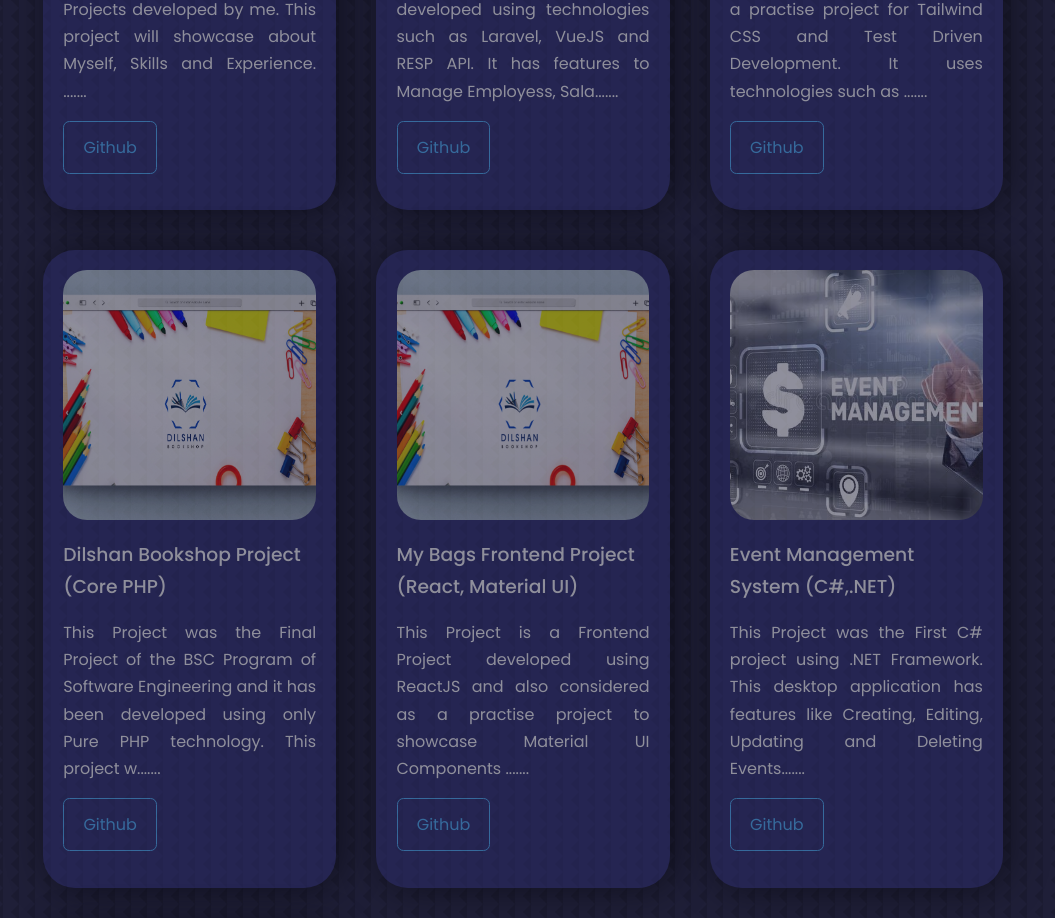
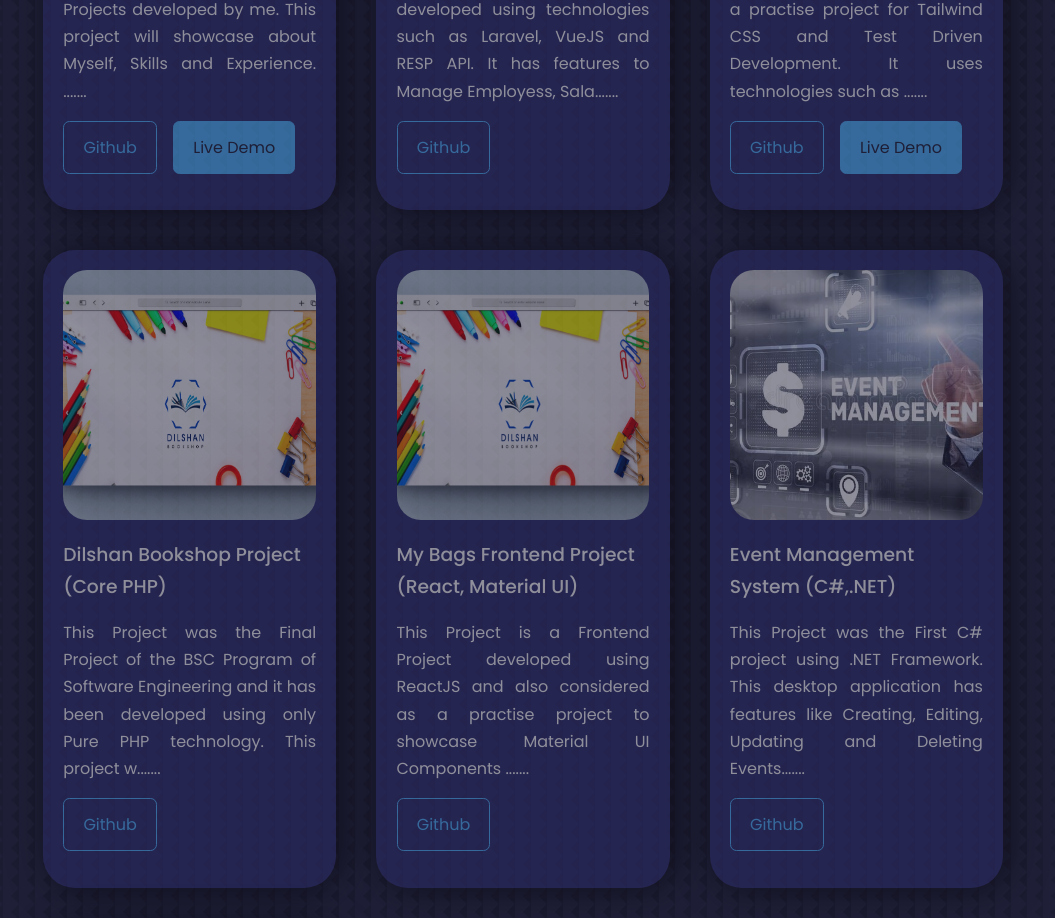
Before and after one commit to Enok12/react-portfolio, a React (Create React App) app: page / in a window 1280 px wide. Shown: the part 3720-4638 px from the top of the page, without its empty margins (117-1172 px from the left). Built offline with nearby package versions, Linux system fonts and the light colour scheme.

Commit message:
Content update

```diff
--- a/src/components/Portfolio/Portfolio.jsx
+++ b/src/components/Portfolio/Portfolio.jsx
@@ -42,7 +42,8 @@ const data = [
     title: 'React Portfolio Project (React JS, CSS)',
     github: 'https://github.com/Enok12/react-portfolio',
     desc: 'Check out my Portfolio Project which is one the First React Projects developed by me. This project will showcase about Myself, Skills and Experience. As technologies React, SwiperJS and EmailJS are used along with pure CSS stylings',
-    techstack:'ReactJS, CSS'
+    techstack:'ReactJS, CSS',
+    demo:'https://react-portfolio-en.netlify.app'
   },
   {
     id: 2,
@@ -59,7 +60,8 @@ const data = [
     title: 'Facebook Clone (Laravel, Vue, Tailwind, TDD)',
     github: 'https://github.com/Enok12/laravel-facebook_clone',
     desc: 'This is a Facebook Clone Project and also considered as a practise project for Tailwind CSS and Test Driven Development. It uses technologies such as Laravel, VueJS and Tailwind CSS',
-    techstack:'Laravel, Vue, Tailwind'
+    techstack:'Laravel, Vue, Tailwind',
+    demo:'https://laravel-facebook-clone.herokuapp.com/'
 
   },
   {
@@ -133,7 +135,7 @@ const Portfolio = () => {
 
 
         {
-          data.map(({ id, image, title, github, desc,techstack }) => {
+          data.map(({ id, image, title, github, desc,techstack,demo }) => {
             return (
 
                 <article key={id} className='portfolio__item' onClick={() => ModalComponent({ id, image, title, github, desc,techstack })}>
@@ -146,7 +148,9 @@ const Portfolio = () => {
                   </div>
                   <div className="portfolio__item-cta">
                     <a href={github} className='btn' target='_blank'>Github</a>
-                    {/* <a href={demo} className='btn btn-primary' target='_blank'>Live Demo</a> */}
+                    {
+                      demo ? <a href={demo} className='btn btn-primary' target='_blank'>Live Demo</a>: null
+                    }
                   </div>
                 </article>
 
```
